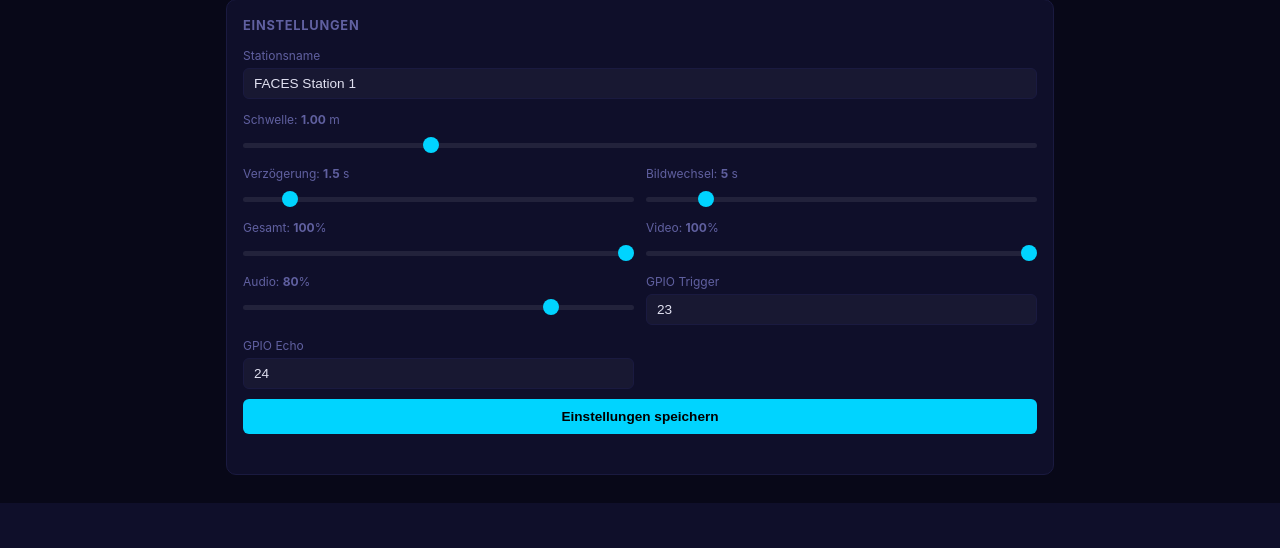
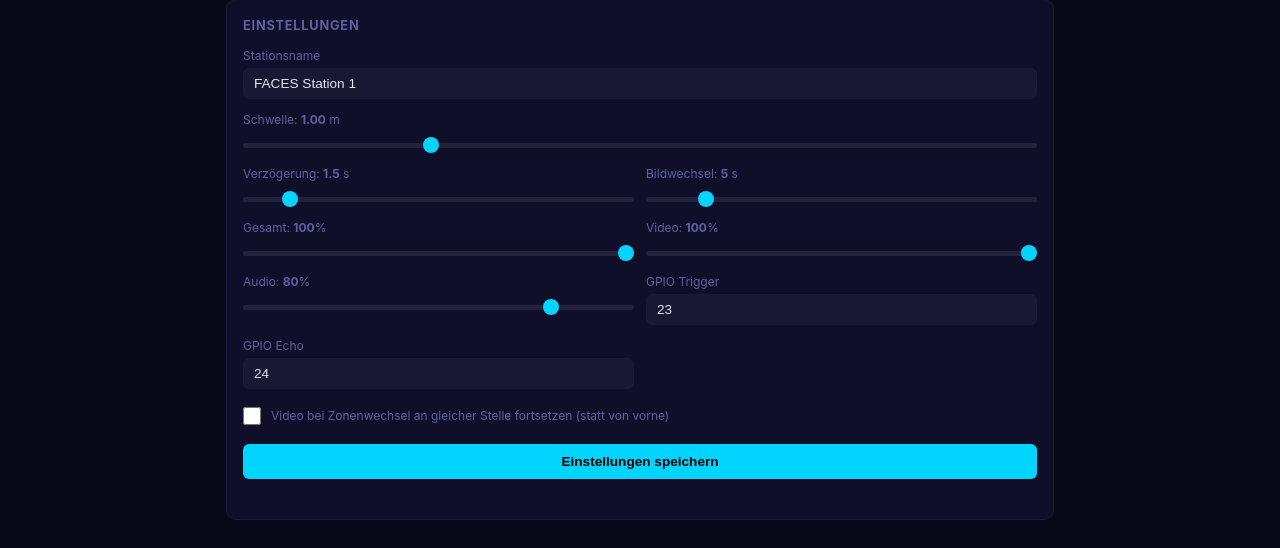
Before and after one commit to larszu/lz-media-station, a Flask app: page /admin in a window 1280 px wide. Shown: the part 557-1105 px from the top of the page. Before the commit the page ends 1060 px from the top, so only its background shows below. Run offline with Flask 2, Linux system fonts and the light colour scheme; data that the repository does not hold is empty.

Commit message:
feat: video resume option - resume video at last position on zone change

```diff
--- a/main.py
+++ b/main.py
@@ -25,6 +25,7 @@ DEFAULT_CONFIG = {
     "master_volume": 100,
     "video_volume": 100,
     "audio_volume": 80,
+    "video_resume": False,
     "near": {"videos": [], "images": [], "audio": []},
     "far": {"videos": [], "images": [], "audio": []},
 }
@@ -62,6 +63,7 @@ class Controller:
             "master_volume": self.config.get("master_volume", 100),
             "video_volume": self.config.get("video_volume", 100),
             "audio_volume": self.config.get("audio_volume", 80),
+            "video_resume": bool(self.config.get("video_resume", False)),
         }
 
     def start(self):
--- a/static/app.js
+++ b/static/app.js
@@ -58,6 +58,7 @@ function updateStatusUI(d) {
     if (!a || a.id !== 'cfg-audvol') { el('cfg-audvol').value = cfg.audio_volume; el('audvol-display').textContent = cfg.audio_volume; }
     if (!a || a.id !== 'cfg-gpio-trigger') el('cfg-gpio-trigger').value = cfg.gpio_trigger;
     if (!a || a.id !== 'cfg-gpio-echo') el('cfg-gpio-echo').value = cfg.gpio_echo;
+    if (!a || a.id !== 'cfg-video-resume') el('cfg-video-resume').checked = !!cfg.video_resume;
 
     document.querySelectorAll('.threshold-val').forEach(function (e) { e.textContent = cfg.threshold_m.toFixed(1); });
 
@@ -192,6 +193,7 @@ async function saveConfig() {
         audio_volume: parseInt(el('cfg-audvol').value),
         gpio_trigger: parseInt(el('cfg-gpio-trigger').value),
         gpio_echo: parseInt(el('cfg-gpio-echo').value),
+        video_resume: el('cfg-video-resume').checked,
     };
     var fb = el('save-feedback');
     try {
--- a/static/style.css
+++ b/static/style.css
@@ -145,6 +145,8 @@ main { max-width: 860px; margin: 0 auto; padding: 16px; }
     font-size: 0.85rem;
 }
 .form-group input:focus { outline: none; border-color: var(--accent); box-shadow: 0 0 0 2px var(--accent-dim); }
+.checkbox-label { display: flex !important; align-items: center; gap: 10px; cursor: pointer; color: var(--text); font-size: 0.85rem; padding: 6px 0; }
+.checkbox-label input[type="checkbox"] { width: 18px; height: 18px; accent-color: var(--accent); cursor: pointer; }
 
 input[type="range"] {
     -webkit-appearance: none;
--- a/templates/admin.html
+++ b/templates/admin.html
@@ -140,6 +140,12 @@
                     <label for="cfg-gpio-echo">GPIO Echo</label>
                     <input type="number" id="cfg-gpio-echo" value="24" min="1" max="40">
                 </div>
+                <div class="form-group span-2">
+                    <label class="checkbox-label">
+                        <input type="checkbox" id="cfg-video-resume">
+                        <span>Video bei Zonenwechsel an gleicher Stelle fortsetzen (statt von vorne)</span>
+                    </label>
+                </div>
             </div>
             <button class="btn btn-save" onclick="saveConfig()">Einstellungen speichern</button>
             <div id="save-feedback" class="feedback"></div>
--- a/web_ui.py
+++ b/web_ui.py
@@ -58,6 +58,7 @@ def create_app(controller):
             "gpio_trigger": int, "gpio_echo": int, "web_port": int,
             "image_interval_s": float, "master_volume": int,
             "video_volume": int, "audio_volume": int,
+            "video_resume": bool,
         }
         for key, cast in simple.items():
             if key in data:
```
Also changed, not shown: static/display.js (+19 -0 lines).
